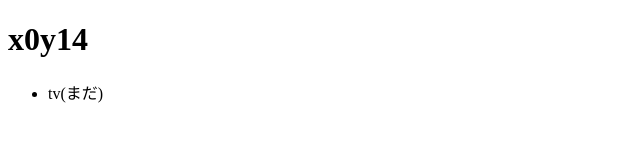
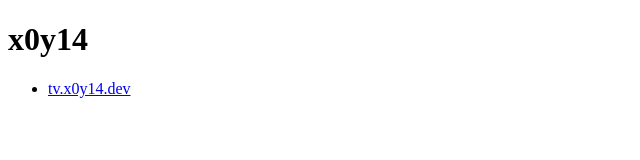
Before and after one commit to x0Y14/x0y14.github.io, a plain HTML site: page index.html in a window 1280 px wide. Shown: the whole page, without its empty margins (0-640 px from the left). Drawn offline with Linux system fonts and the light colour scheme.

Commit message:
naoshita

```diff
--- a/index.html
+++ b/index.html
@@ -8,7 +8,7 @@
         x0y14
     </h1>
     <ul>
-        <li><a href="https://tv.x0y14.dev"></a>tv(まだ)</li>
+        <li><a href="https://tv.x0y14.dev">tv.x0y14.dev</a></li>
     </ul>
 </body>
 </html>
```
